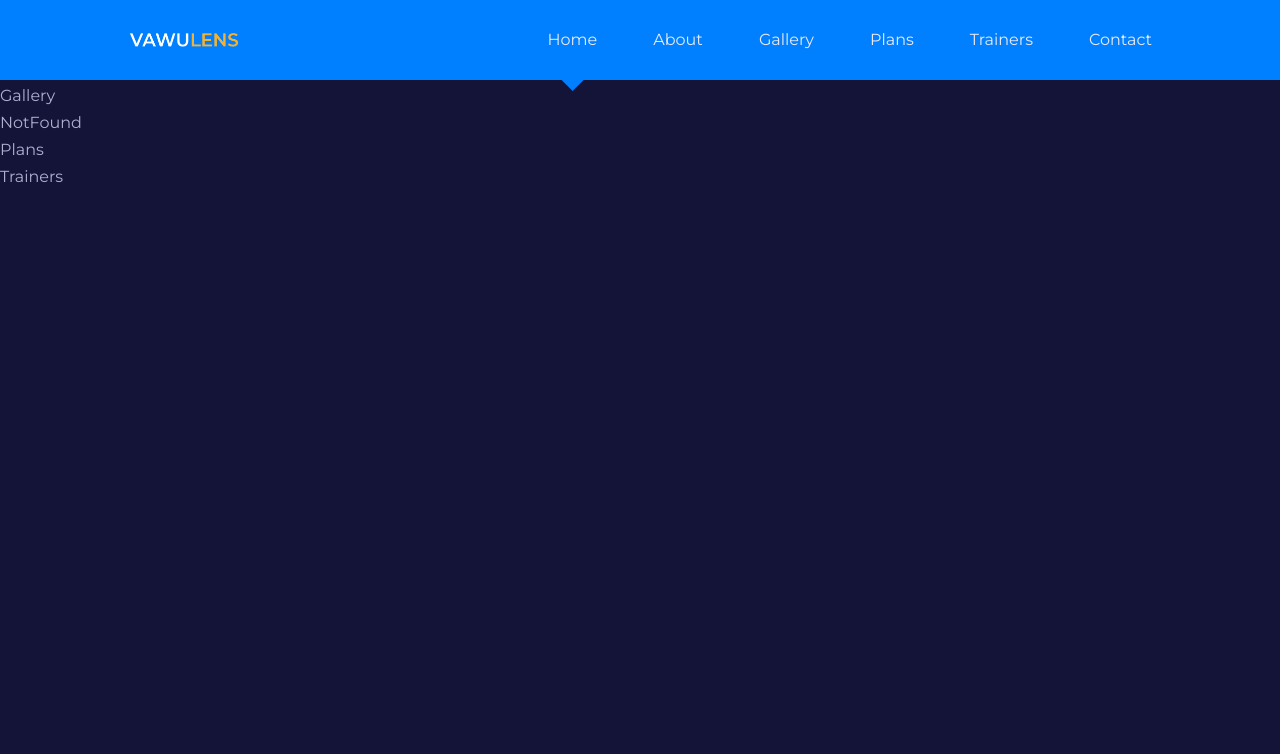
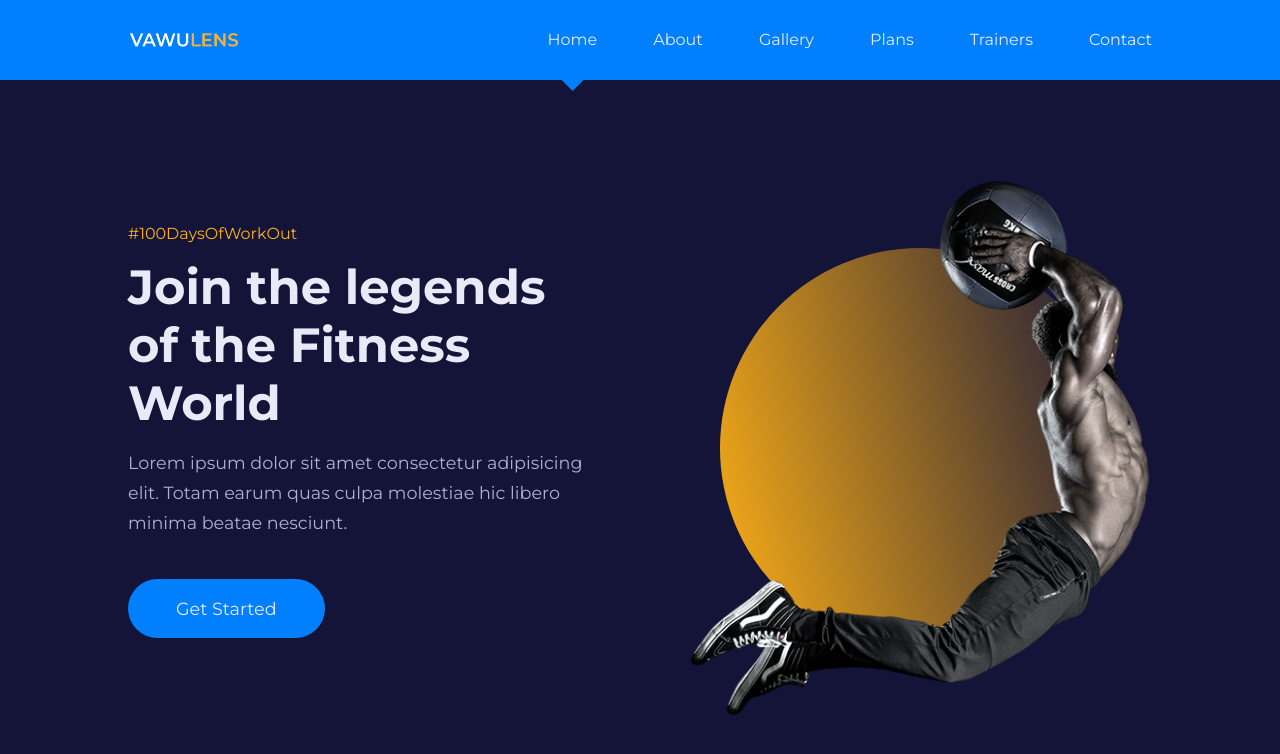
Before and after one commit to douglasmonteirodev/workout-website, a React (Create React App) app: page / in a window 1280 px wide. Shown: the top 754 px of the page. Built offline with nearby package versions, Linux system fonts and the light colour scheme.

Commit message:
finish home page

```diff
--- a/src/App.jsx
+++ b/src/App.jsx
@@ -14,13 +14,15 @@
     <div>
       <BrowserRouter>
         <Navbar />
-        <Home />
-        <About />
-        <Contact />
-        <Gallery />
-        <NotFound />
-        <Plans />
-        <Trainers />
+        <Routes>
+          <Route index element={<Home />} />
+          <Route path='about' element={<About />} />
+          <Route path='gallery' element={<Gallery />} />
+          <Route path='plans' element={<Plans />} />
+          <Route path='trainers' element={<Trainers />} />
+          <Route path='contact' element={<Contact />} />
+          <Route path='*' element={<NotFound />} />
+        </Routes>
       </BrowserRouter>
     </div>
   );
--- /dev/null
+++ b/src/components/MainHeader.jsx
@@ -0,0 +1,30 @@
+import { Link } from "react-router-dom";
+import Image from "../images/main_header.png";
+
+const MainHeader = () => {
+  return (
+    <header className='main__header'>
+      <div className='container main__header-container'>
+        <div className='main__header-left'>
+          <h4>#100DaysOfWorkOut</h4>
+          <h1>Join the legends of the Fitness World </h1>
+          <p>
+            Lorem ipsum dolor sit amet consectetur adipisicing elit. Totam earum
+            quas culpa molestiae hic libero minima beatae nesciunt.
+          </p>
+          <Link to='/plans' className='btn lg'>
+            Get Started
+          </Link>
+        </div>
+        <div className='main__header-right'>
+          <div className='main__header-circle'></div>
+          <div className='main__header-image'>
+            <img src={Image} alt='Main header_image' />
+          </div>
+        </div>
+      </div>
+    </header>
+  );
+};
+
+export default MainHeader;
--- a/src/components/Navbar.jsx
+++ b/src/components/Navbar.jsx
@@ -12,7 +12,7 @@
   return (
     <nav>
       <div className='container nav__container'>
-        <Link to='/' className='logo'>
+        <Link to='/' className='logo' onClick={() => setIsNavShowing(false)}>
           <img src={Logo} alt='Nav logo' />
         </Link>
         <ul
@@ -23,6 +23,7 @@
               <NavLink
                 to={path}
                 className={({ isActive }) => (isActive ? "active-nav" : "")}
+                onClick={() => setIsNavShowing((prev) => !prev)}
               >
                 {name}
               </NavLink>
@@ -31,7 +32,7 @@
         </ul>
         <button
           className='nav__toggle-btn'
-          onClick={() => setIsNavShowing(!isNavShowing)}
+          onClick={() => setIsNavShowing((prev) => !prev)}
         >
           {isNavShowing ? <MdOutlineClose /> : <GoThreeBars />}
         </button>
--- a/src/pages/home/Home.jsx
+++ b/src/pages/home/Home.jsx
@@ -1,6 +1,12 @@
+import MainHeader from "../../components/MainHeader";
 import "./home.css";
+
 const Home = () => {
-  return <div>Home</div>;
+  return (
+    <>
+      <MainHeader />
+    </>
+  );
 };
 
 export default Home;
--- a/src/pages/home/home.css
+++ b/src/pages/home/home.css
@@ -0,0 +1,82 @@
+.main__header {
+  width: 100vw;
+  height: 100vh;
+  display: grid;
+  place-items: center;
+  margin-top: 3rem;
+}
+
+.main__header-container {
+  height: 100%;
+  display: grid;
+  grid-template-columns: 1fr 1fr;
+  align-items: center;
+  justify-content: space-between;
+  gap: 6rem;
+}
+
+.main__header-left {
+  margin-top: -3rem;
+}
+
+.main__header-left h4 {
+  margin-bottom: 1rem;
+  color: var(--color-secondary);
+  font-weight: 400;
+}
+
+.main__header-left p {
+  margin: 1rem 0 3.5rem;
+  font-size: 1.1rem;
+}
+
+.btn {
+  color: var(--color-gray-100);
+  width: fit-content;
+  margin: 0 auto;
+  padding: 0.9rem 2rem;
+  background: var(--color-primary);
+  border-radius: 1.5rem;
+  transition: var(--transition);
+}
+.btn:hover {
+  background: var(--color-secondary);
+  color: var(--color-gray-600);
+}
+.btn.lg {
+  padding: 1.2rem 3rem;
+  border-radius: 2rem;
+  font-size: 1.1rem;
+}
+
+.btn.sm {
+  padding: 0.4rem;
+  font-size: 0.9rem;
+}
+
+.btn.sm:hover {
+  background: var(--color-gray-100);
+}
+
+.main__header-right {
+  display: grid;
+  place-items: center;
+  position: relative;
+}
+
+.main__header-circle {
+  width: 25rem;
+  height: 25rem;
+  background: linear-gradient(75deg, var(--color-secondary), transparent);
+  border-radius: 50%;
+  position: absolute;
+  transition: var(--transition);
+}
+
+.main__header-image {
+  position: relative;
+}
+
+.main__header-right:hover .main__header-circle {
+  filter: blur(15px);
+}
```
